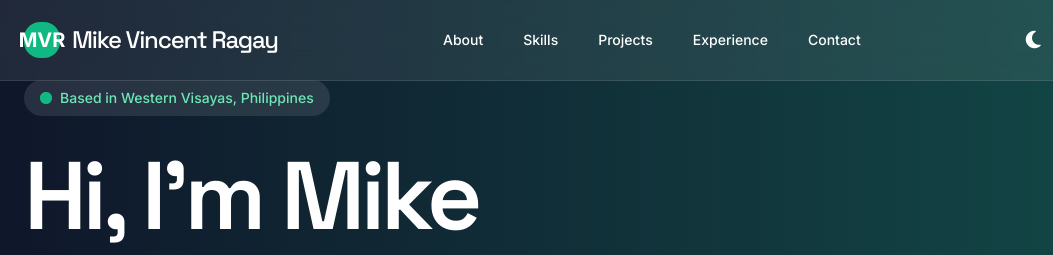
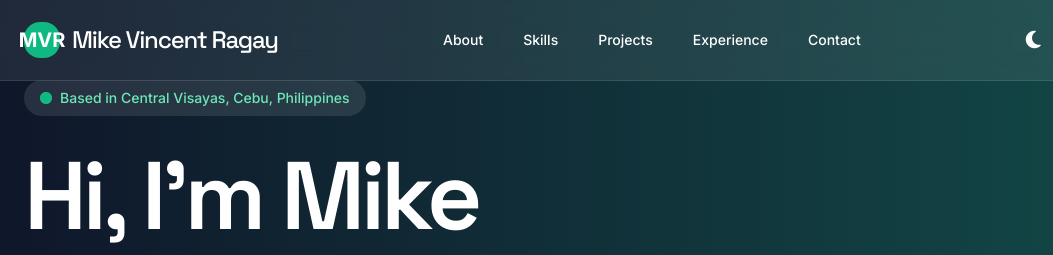
Before and after one commit to MightMike143/mike-vincent-ragay-portfolio, a website: page index.html in a window 1280 px wide. Shown: the top 255 px of the page, 0-1053 px from the left. Drawn offline with nearby package versions, Linux system fonts and the light colour scheme.

Commit message:
change address

```diff
--- a/index.html
+++ b/index.html
@@ -71,7 +71,7 @@
             <span class="animate-ping absolute inline-flex h-full w-full rounded-full bg-emerald-400 opacity-75"></span>
             <span class="relative inline-flex rounded-full h-3 w-3 bg-emerald-500"></span>
           </span>
-          Based in Western Visayas, Philippines
+          Based in Central Visayas, Cebu, Philippines
         </div>
 
         <h1 class="text-7xl md:text-8xl title-font font-semibold leading-none tracking-tighter">
```
